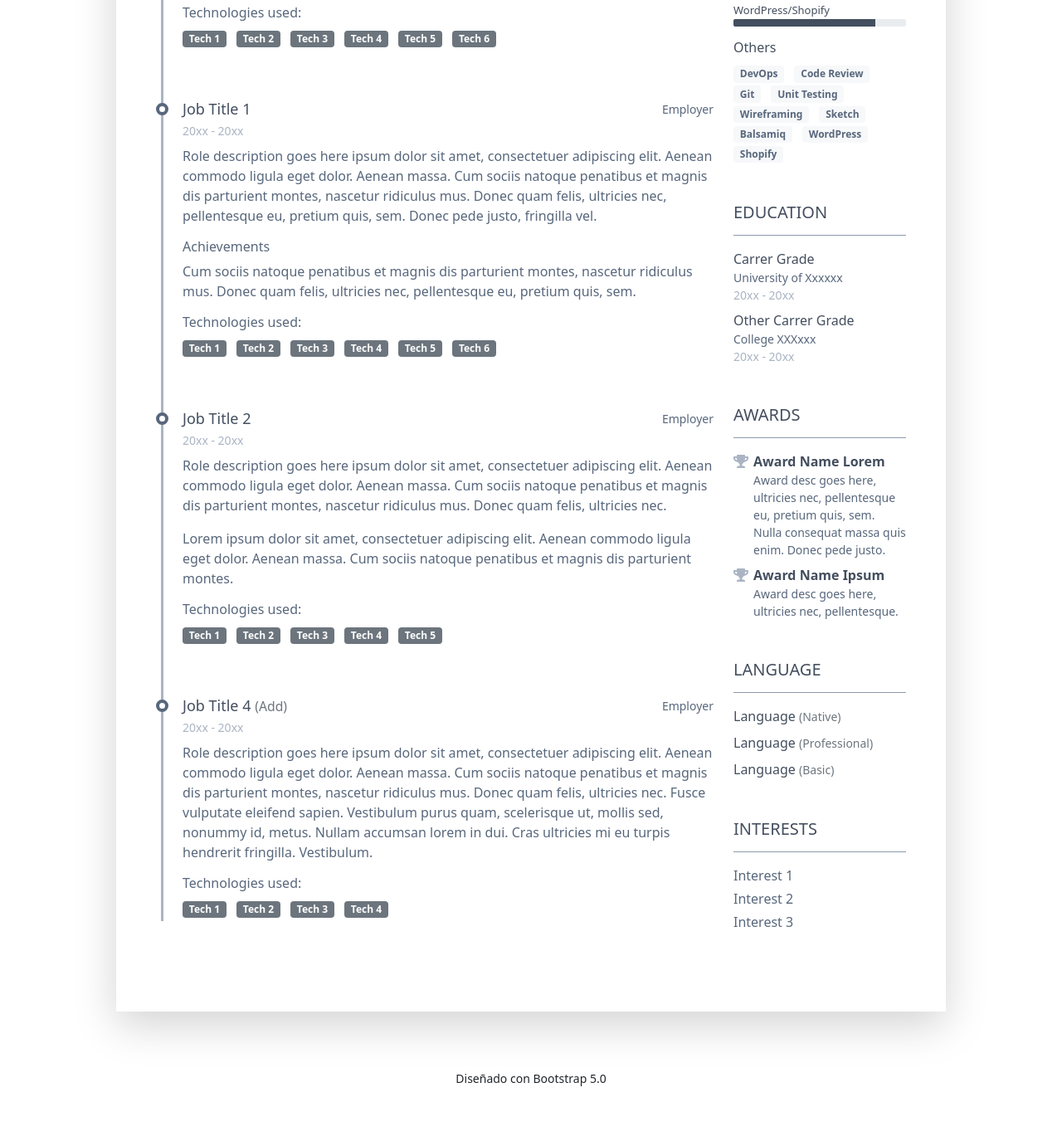
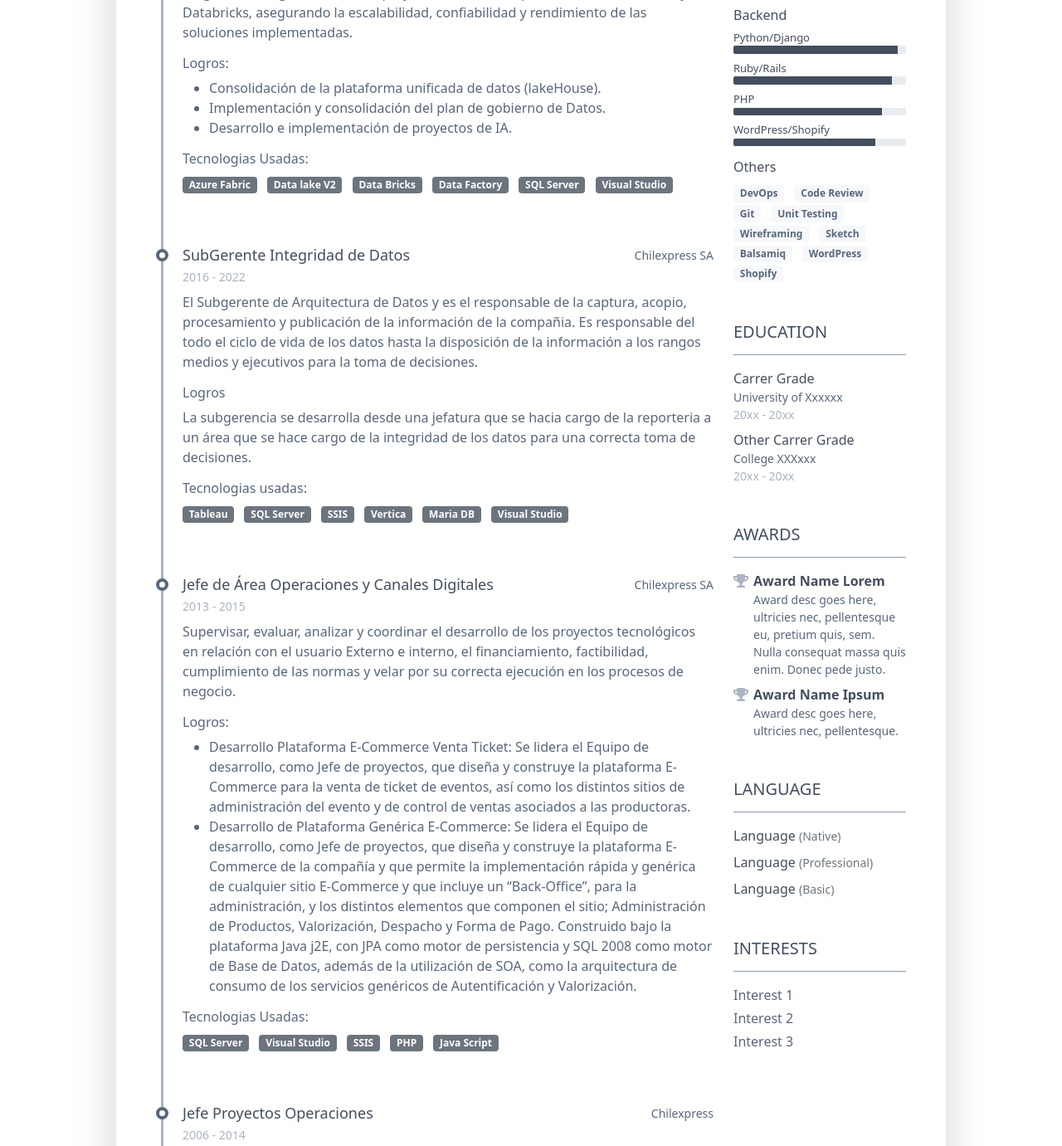
Before and after one commit to yosmelmendez/Curriculum, a plain HTML site: page index.html in a window 1280 px wide. Shown: the part 966-2347 px from the top of the page at 83% size. Before the commit the page ends 2325 px from the top, so only its background shows below. Drawn offline with nearby package versions, Linux system fonts and the light colour scheme.

Commit message:
Actualización de Ecperiencia Laboral

```diff
--- a/index.html
+++ b/index.html
@@ -51,44 +51,42 @@
 		    </header>
 		    <div class="resume-body p-5">
 			    <section class="resume-section summary-section mb-5">
-				    <h2 class="resume-section-title text-uppercase font-weight-bold pb-3 mb-3">Career Summary</h2>
+				    <h2 class="resume-section-title text-uppercase font-weight-bold pb-3 mb-3">Resumen de mi Carrera</h2>
 				    <div class="resume-section-content">
-					    <p class="mb-0">Aenean commodo ligula eget dolor aenean massa. Cum sociis natoque penatibus et magnis dis parturient montes, nascetur ridiculus mus. Donec quam felis, ultricies nec, pellentesque eu. Lorem ipsum dolor sit amet, consectetuer adipiscing elit. Aenean commodo ligula eget dolor. Aenean massa. Cum sociis natoque penatibus et magnis dis parturient montes, nascetur ridiculus mus. Donec quam felis, ultricies nec, pellentesque eu, pretium quis, sem. Nulla consequat massa quis enim. Donec pede justo, fringilla vel, aliquet nec, vulputate eget. Lorem ipsum dolor sit amet, consectetuer adipiscing elit.</p>
+					    <p class="mb-0">Ingeniero Civil Industrial de Universidad de las Américas e Ingeniero de Ejecución en Gestión de la Informática de la Universidad Diego portales, con 23 años de experiencia como desarrollador, jefe proyectos y de área, con experiencia en el análisis y diseño de distintas soluciones tecnológicas de apoyo y soporte operativo a las actividades Courier, destacando la implementación de diversas plataformas operativas. Se destaca una amplia experiencia encabezando equipos de desarrollo para la implantación de soluciones operacionales locales e internacionales, negocios E-Commerce y de movilidad. Gran experiencia en la implementación de soluciones externas de Gestión Documental y Geo Referencial que han requerido de un alto grado de interacción con proveedores en el análisis, diseño adaptación de sus soluciones. Profesional con un alto grado de compromiso y enfoque en el conocimiento del negocio, con capacidad de liderar equipos de trabajo multidisciplinarios para el cumplimiento de objetivos. Cuento con estudios en ciencia de datos, orientados a la ingeniería de y análisis inicial de modelos de predicción, en múltiples plataformas, pero cuento con un alto grado de conocimiento en DataBricks, en administración de la plataforma y en el desarrollo de proyectos de analítica.</p>
 				    </div>
 			    </section><!--//summary-section-->
 			    <div class="row">
 				    <div class="col-lg-9">
 					    <section class="resume-section experience-section mb-5">
-						    <h2 class="resume-section-title text-uppercase font-weight-bold pb-3 mb-3">Work Experience</h2>
+						    <h2 class="resume-section-title text-uppercase font-weight-bold pb-3 mb-3">Experiencia Laboral</h2>
 						    <div class="resume-section-content">
 							    <div class="resume-timeline position-relative">
 								    <article class="resume-timeline-item position-relative pb-5">
 
 									    <div class="resume-timeline-item-header mb-2">
 										    <div class="d-flex flex-column flex-md-row">
-										        <h3 class="resume-position-title font-weight-bold mb-1">Job Title 0</h3>
-										        <div class="resume-company-name ms-auto">Employer</div>
+										        <h3 class="resume-position-title font-weight-bold mb-1">Cargo Actual</h3>
+										        <div class="resume-company-name ms-auto">Chilexpress SA</div>
 										    </div><!--//row-->
-										    <div class="resume-position-time">yyyy - Present</div>
+										    <div class="resume-position-time">2023 - Presente</div>
 									    </div><!--//resume-timeline-item-header-->
 									    <div class="resume-timeline-item-desc">
-										    <p>Role description goes here ipsum dolor sit amet, consectetuer adipiscing elit. Aenean commodo ligula eget dolor. Aenean massa. Cum sociis natoque penatibus et magnis dis parturient montes, nascetur ridiculus mus. Donec quam felis, ultricies nec, pellentesque eu, pretium quis, sem. Donec pede justo, fringilla vel.</p>
-										    <h4 class="resume-timeline-item-desc-heading font-weight-bold">Achievements:</h4>
-										    <p>Praesentium voluptatum deleniti atque corrupti quos dolores et quas molestias excepturi sint occaecati cupiditate non provident.</p>
+										    <p>El Subgerente de Arquitectura de Datos y Plataformas de IA es un líder técnico visionario responsable de diseñar, implementar y optimizar la infraestructura de datos y las soluciones de inteligencia artificial que impulsan la estrategia de datos de la organización. Este rol es fundamental para garantizar la integración fluida de los datos a lo largo de su ciclo de vida, la implementación de un gobierno de datos robusto y el aprovechamiento del poder de la IA para generar valor comercial tangible.  El Subgerente liderará proyectos clave en las plataformas Azure Fabric y Databricks, asegurando la escalabilidad, confiabilidad y rendimiento de las soluciones implementadas.</p>
+										    <h4 class="resume-timeline-item-desc-heading font-weight-bold">Logros:</h4>
 										    <ul>
-											    <li>Lorem ipsum dolor sit amet, 80% consectetuer adipiscing elit.</li>
-											    <li>At vero eos et accusamus et iusto odio dignissimos.</li>
-											    <li>Blanditiis praesentium voluptatum deleniti atque corrupti.</li>
-											    <li>Maecenas tempus tellus eget.</li>
+											    <li>Consolidación de la plataforma unificada de datos (lakeHouse).</li>
+											    <li>Implementación y consolidación del plan de gobierno de Datos.</li>
+											    <li>Desarrollo e implementación de proyectos de IA.</li>
 										    </ul>
-										    <h4 class="resume-timeline-item-desc-heading font-weight-bold">Technologies used:</h4>
+										    <h4 class="resume-timeline-item-desc-heading font-weight-bold">Tecnologias Usadas:</h4>
 										    <ul class="list-inline">
-											    <li class="list-inline-item"><span class="badge bg-secondary badge-pill">Tech 1</span></li>
-											    <li class="list-inline-item"><span class="badge bg-secondary badge-pill">Tech 2</span></li>
-											    <li class="list-inline-item"><span class="badge bg-secondary badge-pill">Tech 3</span></li>
-											    <li class="list-inline-item"><span class="badge bg-secondary badge-pill">Tech 4</span></li>
-											    <li class="list-inline-item"><span class="badge bg-secondary badge-pill">Tech 5</span></li>
-											    <li class="list-inline-item"><span class="badge bg-secondary badge-pill">Tech 6</span></li>
+											    <li class="list-inline-item"><span class="badge bg-secondary badge-pill">Azure Fabric</span></li>
+											    <li class="list-inline-item"><span class="badge bg-secondary badge-pill">Data lake V2</span></li>
+											    <li class="list-inline-item"><span class="badge bg-secondary badge-pill">Data Bricks</span></li>
+											    <li class="list-inline-item"><span class="badge bg-secondary badge-pill">Data Factory</span></li>
+											    <li class="list-inline-item"><span class="badge bg-secondary badge-pill">SQL Server</span></li>
+											    <li class="list-inline-item"><span class="badge bg-secondary badge-pill">Visual Studio</span></li>
 										    </ul>
 									    </div><!--//resume-timeline-item-desc-->
 
@@ -98,23 +96,23 @@
 
 									    <div class="resume-timeline-item-header mb-2">
 										    <div class="d-flex flex-column flex-md-row">
-										        <h3 class="resume-position-title font-weight-bold mb-1">Job Title 1</h3>
-										        <div class="resume-company-name ms-auto">Employer</div>
+										        <h3 class="resume-position-title font-weight-bold mb-1">SubGerente Integridad de Datos</h3>
+										        <div class="resume-company-name ms-auto">Chilexpress SA</div>
 										    </div><!--//row-->
-										    <div class="resume-position-time">20xx - 20xx</div>
+										    <div class="resume-position-time">2016 - 2022</div>
 									    </div><!--//resume-timeline-item-header-->
 									    <div class="resume-timeline-item-desc">
-										    <p>Role description goes here ipsum dolor sit amet, consectetuer adipiscing elit. Aenean commodo ligula eget dolor. Aenean massa. Cum sociis natoque penatibus et magnis dis parturient montes, nascetur ridiculus mus. Donec quam felis, ultricies nec, pellentesque eu, pretium quis, sem. Donec pede justo, fringilla vel.</p>
-										    <h4 class="resume-timeline-item-desc-heading font-weight-bold">Achievements</h4>
-										    <p>Cum sociis natoque penatibus et magnis dis parturient montes, nascetur ridiculus mus. Donec quam felis, ultricies nec, pellentesque eu, pretium quis, sem.</p>
-										    <h4 class="resume-timeline-item-desc-heading font-weight-bold">Technologies used:</h4>
+										    <p>El Subgerente de Arquitectura de Datos y es el responsable de la captura, acopio, procesamiento y publicación de la información de la compañia. Es responsable del todo el ciclo de vida de los datos hasta la disposición de la información a los rangos medios y ejecutivos para la toma de decisiones.</p>
+										    <h4 class="resume-timeline-item-desc-heading font-weight-bold">Logros</h4>
+										    <p>La subgerencia se desarrolla desde una jefatura que se hacia cargo de la reporteria a un área que se hace cargo de la integridad de los datos para una correcta toma de decisiones.</p>
+										    <h4 class="resume-timeline-item-desc-heading font-weight-bold">Tecnologias usadas:</h4>
 										    <ul class="list-inline">
-											    <li class="list-inline-item"><span class="badge bg-secondary badge-pill">Tech 1</span></li>
-											    <li class="list-inline-item"><span class="badge bg-secondary badge-pill">Tech 2</span></li>
-											    <li class="list-inline-item"><span class="badge bg-secondary badge-pill">Tech 3</span></li>
-											    <li class="list-inline-item"><span class="badge bg-secondary badge-pill">Tech 4</span></li>
-											    <li class="list-inline-item"><span class="badge bg-secondary badge-pill">Tech 5</span></li>
-											    <li class="list-inline-item"><span class="badge bg-secondary badge-pill">Tech 6</span></li>
+											    <li class="list-inline-item"><span class="badge bg-secondary badge-pill">Tableau</span></li>
+											    <li class="list-inline-item"><span class="badge bg-secondary badge-pill">SQL Server</span></li>
+											    <li class="list-inline-item"><span class="badge bg-secondary badge-pill">SSIS</span></li>
+											    <li class="list-inline-item"><span class="badge bg-secondary badge-pill">Vertica</span></li>
+											    <li class="list-inline-item"><span class="badge bg-secondary badge-pill">Maria DB</span></li>
+											    <li class="list-inline-item"><span class="badge bg-secondary badge-pill">Visual Studio</span></li>
 										    </ul>
 									    </div><!--//resume-timeline-item-desc-->
 
@@ -124,21 +122,25 @@
 
 									    <div class="resume-timeline-item-header mb-2">
 										    <div class="d-flex flex-column flex-md-row">
-										        <h3 class="resume-position-title font-weight-bold mb-1">Job Title 2</h3>
-										        <div class="resume-company-name ms-auto">Employer</div>
+										        <h3 class="resume-position-title font-weight-bold mb-1">Jefe de Área Operaciones y Canales Digitales</h3>
+										        <div class="resume-company-name ms-auto">Chilexpress SA</div>
 										    </div><!--//row-->
-										    <div class="resume-position-time">20xx - 20xx</div>
+										    <div class="resume-position-time">2013 - 2015</div>
 									    </div><!--//resume-timeline-item-header-->
 									    <div class="resume-timeline-item-desc">
-										    <p>Role description goes here ipsum dolor sit amet, consectetuer adipiscing elit. Aenean commodo ligula eget dolor. Aenean massa. Cum sociis natoque penatibus et magnis dis parturient montes, nascetur ridiculus mus. Donec quam felis, ultricies nec.</p>
-										    <p>Lorem ipsum dolor sit amet, consectetuer adipiscing elit. Aenean commodo ligula eget dolor. Aenean massa. Cum sociis natoque penatibus et magnis dis parturient montes.</p>
-										    <h4 class="resume-timeline-item-desc-heading font-weight-bold">Technologies used:</h4>
+										    <p>Supervisar, evaluar, analizar y coordinar el desarrollo de los proyectos tecnológicos en relación con el usuario Externo e interno, el financiamiento, factibilidad, cumplimiento de las normas y velar por su correcta ejecución en los procesos de negocio.</p>
+										    <h4 class="resume-timeline-item-desc-heading font-weight-bold">Logros:</h4>
+										    <ul>
+											    <li>Desarrollo Plataforma E-Commerce Venta Ticket: Se lidera el Equipo de desarrollo, como Jefe de proyectos, que diseña y construye la plataforma E-Commerce para la venta de ticket de eventos, así como los distintos sitios de administración del evento y de control de ventas asociados a las productoras. </li>
+											    <li>Desarrollo de Plataforma Genérica E-Commerce: Se lidera el Equipo de desarrollo, como Jefe de proyectos, que diseña y construye la plataforma E-Commerce de la compañía y que permite la implementación rápida y genérica de cualquier sitio E-Commerce y que incluye un “Back-Office”, para la administración, y los distintos elementos que componen el sitio; Administración de Productos, Valorización, Despacho y Forma de Pago. Construido bajo la plataforma Java j2E, con JPA como motor de persistencia y SQL 2008 como motor de Base de Datos, además de la utilización de SOA, como la arquitectura de consumo de los servicios genéricos de Autentificación y Valorización.</li>
+										    </ul>
+											<h4 class="resume-timeline-item-desc-heading font-weight-bold">Tecnologias Usadas:</h4>
 										    <ul class="list-inline">
-											    <li class="list-inline-item"><span class="badge bg-secondary badge-pill">Tech 1</span></li>
-											    <li class="list-inline-item"><span class="badge bg-secondary badge-pill">Tech 2</span></li>
-											    <li class="list-inline-item"><span class="badge bg-secondary badge-pill">Tech 3</span></li>
-											    <li class="list-inline-item"><span class="badge bg-secondary badge-pill">Tech 4</span></li>
-											    <li class="list-inline-item"><span class="badge bg-secondary badge-pill">Tech 5</span></li>
+											    <li class="list-inline-item"><span class="badge bg-secondary badge-pill">SQL Server</span></li>
+											    <li class="list-inline-item"><span class="badge bg-secondary badge-pill">Visual Studio</span></li>
+											    <li class="list-inline-item"><span class="badge bg-secondary badge-pill">SSIS</span></li>
+											    <li class="list-inline-item"><span class="badge bg-secondary badge-pill">PHP</span></li>
+											    <li class="list-inline-item"><span class="badge bg-secondary badge-pill">Java Script</span></li>
 										    </ul>
 									    </div><!--//resume-timeline-item-desc-->
 
@@ -148,19 +150,19 @@
 
 									    <div class="resume-timeline-item-header mb-2">
 										    <div class="d-flex flex-column flex-md-row">
-										        <h3 class="resume-position-title font-weight-bold mb-1">Job Title 4 <small class="text-muted">(Add)</small></h3>
-										        <div class="resume-company-name ms-auto">Employer</div>
+										        <h3 class="resume-position-title font-weight-bold mb-1">Jefe Proyectos Operaciones</h3>
+										        <div class="resume-company-name ms-auto">Chilexpress</div>
 										    </div><!--//row-->
-										    <div class="resume-position-time">20xx - 20xx</div>
+										    <div class="resume-position-time">2006 - 2014</div>
 									    </div><!--//resume-timeline-item-header-->
 									    <div class="resume-timeline-item-desc">
-										    <p>Role description goes here ipsum dolor sit amet, consectetuer adipiscing elit. Aenean commodo ligula eget dolor. Aenean massa. Cum sociis natoque penatibus et magnis dis parturient montes, nascetur ridiculus mus. Donec quam felis, ultricies nec. Fusce vulputate eleifend sapien. Vestibulum purus quam, scelerisque ut, mollis sed, nonummy id, metus. Nullam accumsan lorem in dui. Cras ultricies mi eu turpis hendrerit fringilla. Vestibulum.</p>
-										    <h4 class="resume-timeline-item-desc-heading font-weight-bold">Technologies used:</h4>
+										    <p>Se lidera el equipo de desarrollo, que diseña, desarrolla e implementa el Software de Seguimiento de gestión Operacional con el cual se ingresa y controla la operación courier de la compañía, demás se lidera el equipo de desarrollo encargado de implementar las soluciones de software para los Sorter de Encomiendas y Sobres en los años 2008 y 2009 respectivamente. En el año 2008 otro logro importante dentro de la compañía corresponde a la implantación de la plataforma de gestión documental, que se encarga del almacenamiento y administración de todos los documentos digitales de la compañía, además en el año 2009 se desarrollan las piezas de software que establecen la plataforma de gestión Geo-Referencia, con la que la compañía valida en tiempo real todas las direcciones ingresadas en sus sistemas operacionales, de ventas y administrativos. Finalmente se lidera el proyecto de Movilidad que permite tener visibilidad de la operación en la calle con registros en línea de los eventos y posicionamiento global.</p>
+										    <h4 class="resume-timeline-item-desc-heading font-weight-bold">Tecnologias Usadas:</h4>
 										    <ul class="list-inline">
-											    <li class="list-inline-item"><span class="badge bg-secondary badge-pill">Tech 1</span></li>
-											    <li class="list-inline-item"><span class="badge bg-secondary badge-pill">Tech 2</span></li>
-											    <li class="list-inline-item"><span class="badge bg-secondary badge-pill">Tech 3</span></li>
-											    <li class="list-inline-item"><span class="badge bg-secondary badge-pill">Tech 4</span></li>
+											    <li class="list-inline-item"><span class="badge bg-secondary badge-pill">SQL Server</span></li>
+											    <li class="list-inline-item"><span class="badge bg-secondary badge-pill">Visual Basic 6.0</span></li>
+											    <li class="list-inline-item"><span class="badge bg-secondary badge-pill">MS DTS</span></li>
+											    <li class="list-inline-item"><span class="badge bg-secondary badge-pill">Cognos</span></li>
 										    </ul>
 									    </div><!--//resume-timeline-item-desc-->
 
```
